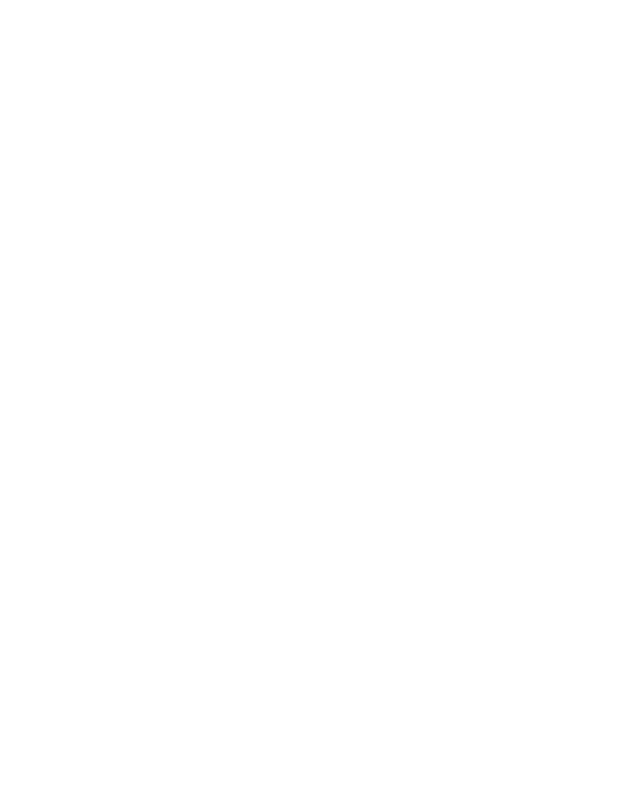
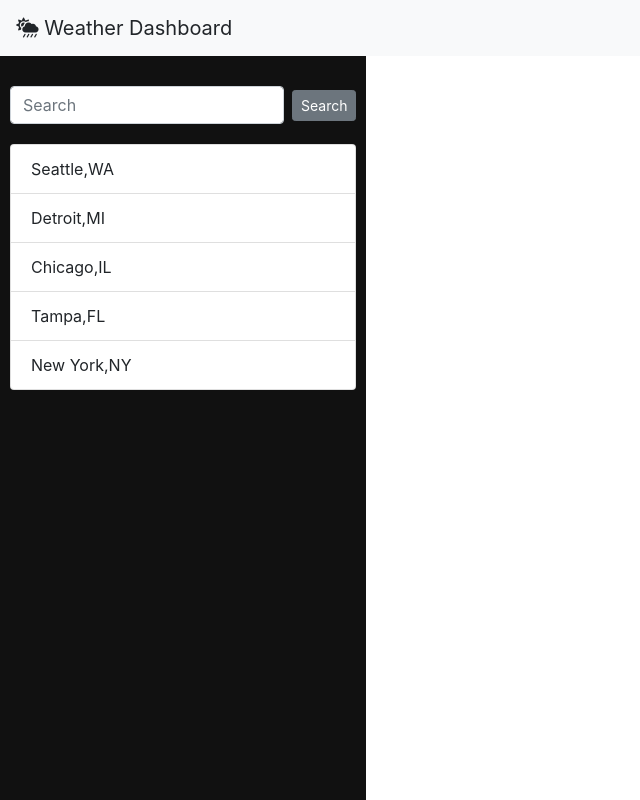
Before and after one commit to korynelson/weatherDashboard, a plain HTML site: page index.html in a window 1280 px wide. Shown: the whole page, without its empty margins (0-640 px from the left). Drawn offline with nearby package versions, Linux system fonts and the light colour scheme.

Commit message:
add top navbar with page name and weather icon.  add side navbar with search box and list of cities

```diff
--- /dev/null
+++ b/assets/style.css
@@ -0,0 +1,46 @@
+
+
+/* The sidebar menu */
+.sidenav {
+    height: 100%; /* Full-height: remove this if you want "auto" height */
+    width:auto; /* Set the width of the sidebar */
+    position: fixed; /* Fixed Sidebar (stay in place on scroll) */
+
+    left: 0;
+    background-color: #111; /* Black */
+    overflow-x: hidden; /* Disable horizontal scroll */
+    padding-top: 20px;
+  }
+
+  /* The navigation menu links */
+  .sidenav a {
+    padding: 6px 8px 6px 16px;
+    text-decoration: none;
+    font-size: 25px;
+    color: #818181;
+    display: block;
+  }
+
+  /* When you mouse over the navigation links, change their color */
+  .sidenav a:hover {
+    color: #f1f1f1;
+  }
+
+  /* Style page content */
+  .main {
+    margin-left: 160px; /* Same as the width of the sidebar */
+    padding: 0px 10px;
+  }
+
+  /* On smaller screens, where height is less than 450px, change the style of the sidebar (less padding and a smaller font size) */
+  @media screen and (max-height: 450px) {
+    .sidenav {padding-top: 15px;}
+    .sidenav a {font-size: 18px;}
+  }
+
+  .list-group{
+      padding: 10px;
+  }
+  .form-inline{
+      padding: 10px;
+  }
--- a/index.html
+++ b/index.html
@@ -3,9 +3,38 @@
 <head>
     <meta charset="UTF-8">
     <meta name="viewport" content="width=device-width, initial-scale=1.0">
-    <title>Document</title>
+    <link rel="stylesheet" href="https://stackpath.bootstrapcdn.com/bootstrap/4.3.1/css/bootstrap.min.css"/>
+    <link rel="stylesheet" href="assets/style.css" />
+    <link rel="stylesheet"
+      href="https://use.fontawesome.com/releases/v5.8.1/css/all.css"
+      integrity="sha384-50oBUHEmvpQ+1lW4y57PTFmhCaXp0ML5d60M1M7uH2+nqUivzIebhndOJK28anvf"
+      crossorigin="anonymous"
+    />
+    <title>Weather Dashboard</title>
 </head>
+
 <body>
+    <header>
+        <nav class="navbar navbar-light bg-light">
+            <a class="navbar-brand">
+                <i class="fas fa-cloud-sun-rain"></i>
+                Weather Dashboard
+            </a>
+        </nav>
+    </header>
 
+    <div class="sidenav">
+    <form class="form-inline mr-auto">
+        <input class="form-control mr-sm-2" type="text" placeholder="Search" aria-label="Search">
+        <button class="btn btn-secondary btn-rounded btn-sm my-0" type="submit">Search</button>
+    </form>
+    <ul class="list-group">
+        <li class="list-group-item">Seattle,WA</li>
+        <li class="list-group-item">Detroit,MI</li>
+        <li class="list-group-item">Chicago,IL</li>
+        <li class="list-group-item">Tampa,FL</li>
+        <li class="list-group-item">New York,NY</li>
+    </ul>
+</div>
 </body>
 </html>
```
Also changed, not shown: 1 other file.
